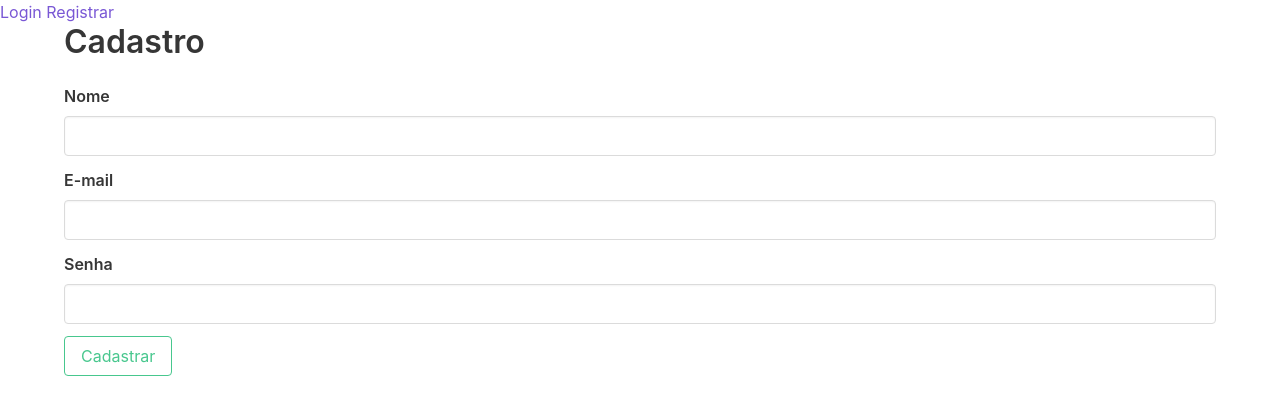
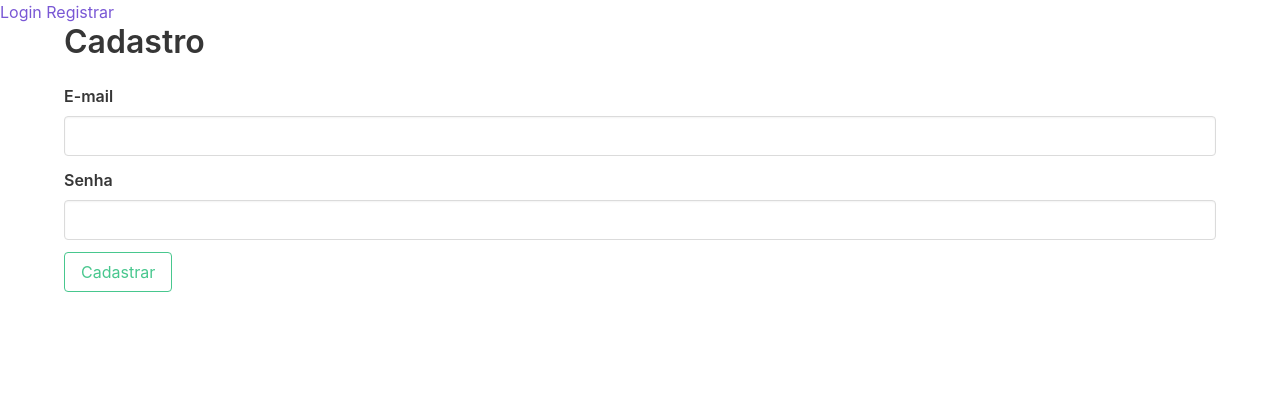
Before and after one commit to carlosfgti/vue-js-firebase-example, a Vue app: page /register in a window 1280 px wide. Shown: the top 414 px of the page. Built offline with nearby package versions, Linux system fonts and the light colour scheme.

Commit message:
Register Firebase Done

```diff
--- a/src/views/Auth/Register.vue
+++ b/src/views/Auth/Register.vue
@@ -3,9 +3,9 @@
         <h1 class="title">Cadastro</h1>
 
         <section>
-            <b-field label="Nome">
+            <!-- <b-field label="Nome">
                 <b-input v-model="formData.name"></b-input>
-            </b-field>
+            </b-field> -->
             <b-field label="E-mail">
                 <b-input v-model="formData.email"></b-input>
             </b-field>
@@ -17,28 +17,51 @@
                 </b-input>
             </b-field>
 
-            <b-button
-                type="is-success"
-                outlined
-                :loading="loading">
+            <button
+                :class="['button', 'is-success', 'is-outlined', {'is-loading': loading}]"
+                @click="register">
                 Cadastrar
-            </b-button>
+            </button>
         </section>
     </div>
 </template>
 
 <script>
+import firebase from 'firebase'
+
 export default {
     name: 'register',
     data () {
         return {
             loading: false,
             formData: {
-                name: '',
+                // name: '',
                 email: '',
                 password: '',
             }
         }
+    },
+
+    methods: {
+        register () {
+            this.loading = true
+
+            // console.log({...this.formData})
+            firebase
+                .auth()
+                .createUserWithEmailAndPassword(this.formData.email, this.formData.password)
+                .then(
+                    (user) => {
+                        console.log(user)
+
+                        this.$router.push({name: 'chat'})
+                    },
+                    (err) => {
+                        console.log(`Ops... ${err.message}`)
+                    }
+                )
+                .finally(() => this.loading = false)
+        }
     }
 }
 </script>
```
